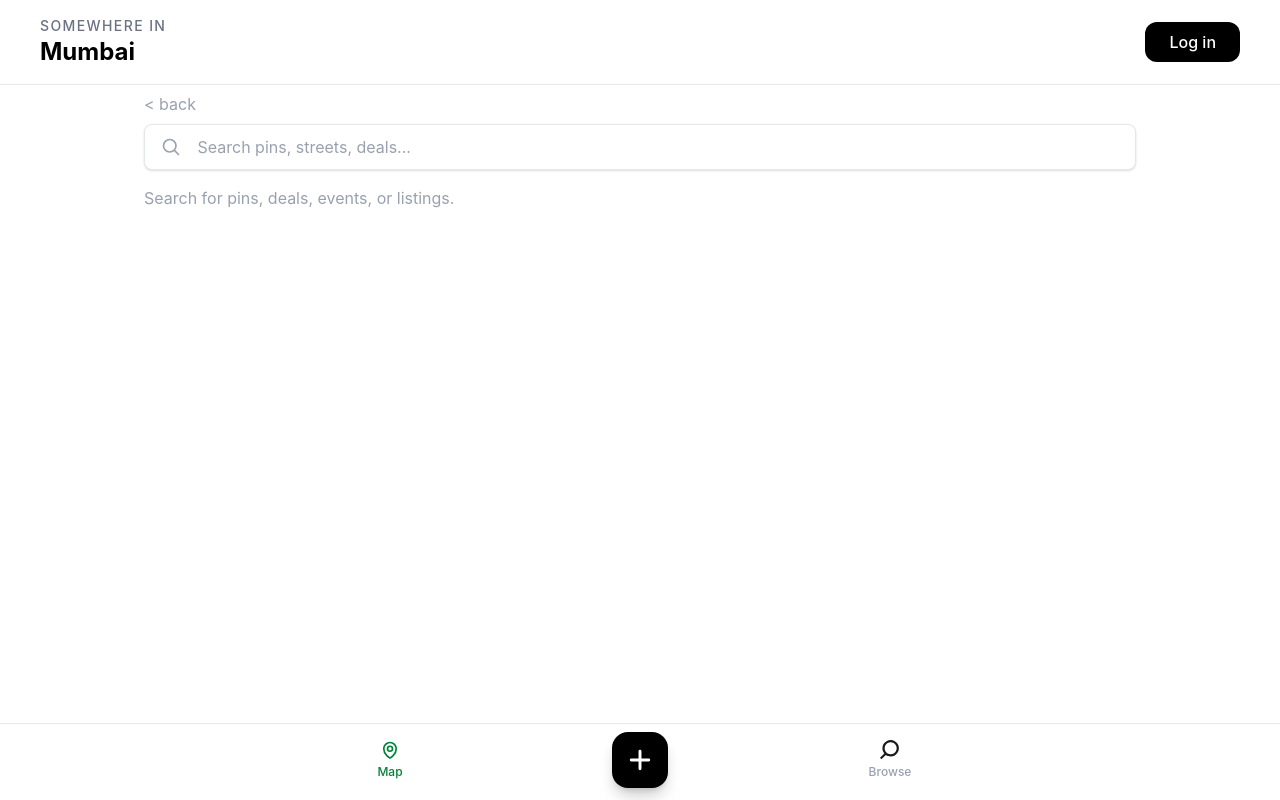
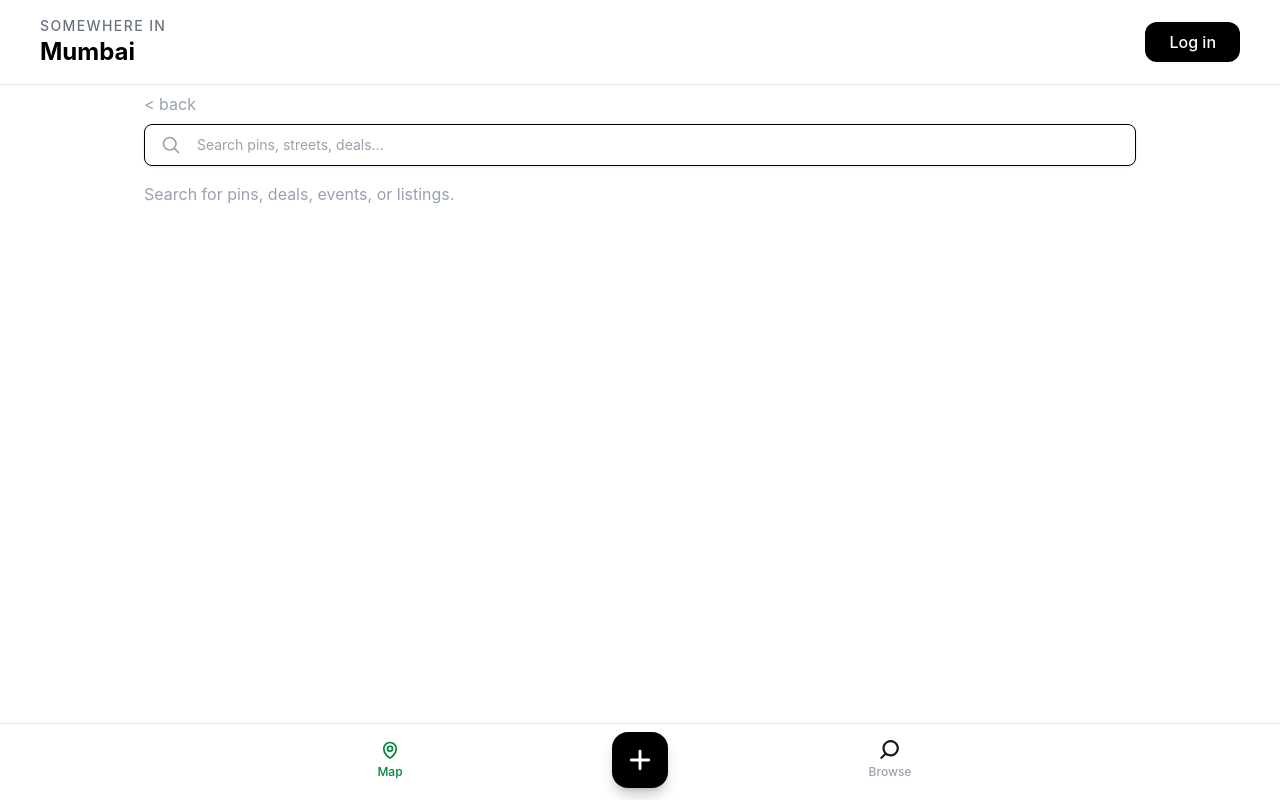
Before and after one commit to shubhambhojane-ptp/ptp_template, a React (Vite) app: page /search in a window 1280 px wide. Built offline with nearby package versions, Linux system fonts and the light colour scheme.

Commit message:
added search functionality in bottom tab

```diff
--- a/src/App.tsx
+++ b/src/App.tsx
@@ -1,5 +1,5 @@
 import { useState } from "react";
-import { Routes, Route } from "react-router";
+import { Routes, Route, useNavigate } from "react-router";
 import Home from "./pages/Home";
 import DealsPage from "./pages/DealsPage";
 import EventsPage from "./pages/EventsPage";
@@ -10,6 +10,7 @@ import ScrollToTop from "./components/ScrollToTop";
 
 function App() {
   const [activeTab, setActiveTab] = useState<BottomTabKey>("map");
+  const navigate = useNavigate();
 
   return (
     <>
@@ -24,7 +25,10 @@ function App() {
       <BottomTab
         active={activeTab}
         onMapClick={() => setActiveTab("map")}
-        onBrowseClick={() => setActiveTab("browse")}
+        onBrowseClick={() => {
+          setActiveTab("browse");
+          navigate("/search");
+        }}
         onAddClick={() => console.log("add pin")}
       />
     </>
--- a/src/components/SearchBar.tsx
+++ b/src/components/SearchBar.tsx
@@ -5,7 +5,8 @@ interface SearchBarProps extends React.InputHTMLAttributes<HTMLInputElement> {
   containerClassName?: string
 }
 
-const SearchBar = ({ className = '', containerClassName = '', ...props }: SearchBarProps) => {
+const SearchBar = React.forwardRef<HTMLInputElement, SearchBarProps>(
+  ({ className = '', containerClassName = '', ...props }, ref) => {
     return (
       <div
         className={twMerge(
@@ -27,12 +28,14 @@ const SearchBar = ({ className = '', containerClassName = '', ...props }: Search
           />
         </svg>
         <input
+          ref={ref}
           type="text"
-        className={twMerge('w-full bg-transparent text-sm outline-none placeholder:text-gray-400 sm:text-base', className)}
+          className={twMerge('w-full bg-transparent md:text-sm outline-none placeholder:text-gray-400 text-base', className)}
           {...props}
         />
       </div>
     )
   }
+)
 
 export default SearchBar
--- a/src/pages/Home.tsx
+++ b/src/pages/Home.tsx
@@ -263,7 +263,7 @@ function Home() {
           </Link>
         </div>
         <div className="scrollbar-none flex snap-x snap-mandatory items-start gap-3 overflow-x-auto px-3 pb-1 sm:gap-4 sm:px-5">
-          {dealData.map((deal) => (
+          {dealData.slice(0,3).map((deal) => (
             <DealCard
               key={deal[0]}
               imageUrl={deal[3] ?? undefined}
--- a/src/pages/SearchPage.tsx
+++ b/src/pages/SearchPage.tsx
@@ -1,4 +1,4 @@
-import { useState, type FormEvent } from "react";
+import { useEffect, useRef, useState, type FormEvent } from "react";
 import { Link, useNavigate, useSearchParams } from "react-router";
 import Navbar from "../components/Navbar";
 import SearchBar from "../components/SearchBar";
@@ -44,6 +44,11 @@ function SearchPage() {
   const query = searchParams.get("q") ?? "";
   const [inputValue, setInputValue] = useState(query);
   const navigate = useNavigate();
+  const inputRef = useRef<HTMLInputElement>(null);
+
+  useEffect(() => {
+    inputRef.current?.focus();
+  }, []);
 
   const handleSearchSubmit = (event: FormEvent<HTMLFormElement>) => {
     event.preventDefault();
@@ -51,15 +56,19 @@ function SearchPage() {
     if (trimmed) navigate(`/search?q=${encodeURIComponent(trimmed)}`);
   };
 
+  // matches: title, street, category
   const civicResults = query
     ? civicData.filter((post) => matches(query, post[3], post[8], post[1]))
     : [];
+  // matches: offerText, businessName, category
   const dealResults = query
     ? dealData.filter((deal) => matches(query, deal[2], deal[10], deal[1]))
     : [];
+  // matches: title, venue, category
   const eventResults = query
     ? eventData.filter((event) => matches(query, event[3], event[2], event[1]))
     : [];
+  // matches: itemName, category
   const listingResults = query
     ? listingData.filter((listing) => matches(query, listing[2], listing[1]))
     : [];
@@ -79,6 +88,7 @@ function SearchPage() {
         </Link>
         <form onSubmit={handleSearchSubmit} className="mt-2 mb-4">
           <SearchBar
+            ref={inputRef}
             placeholder=" Search pins, streets, deals..."
             value={inputValue}
             onChange={(event) => setInputValue(event.target.value)}
```
Lines whose indentation alone changed are shown as unchanged.
